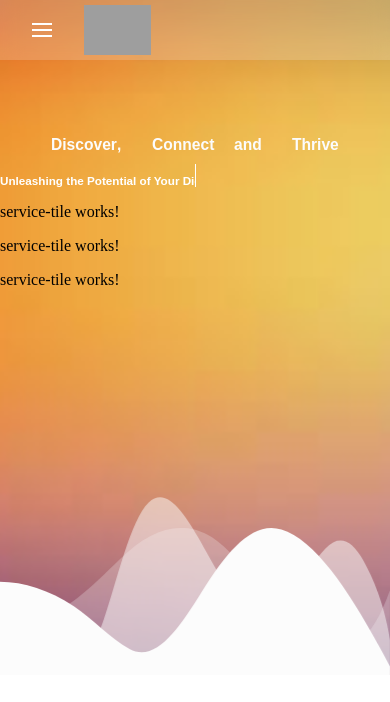
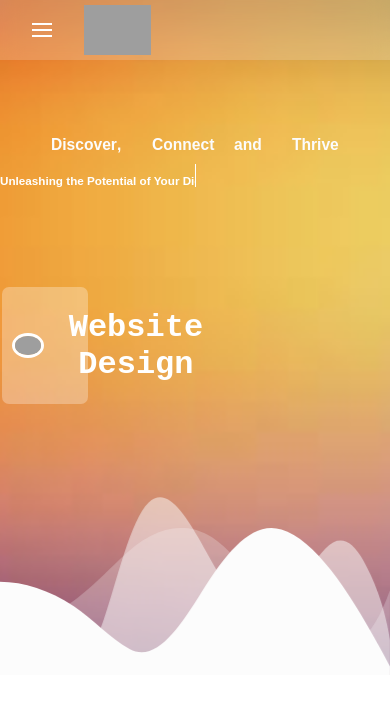
Before and after one commit to dhingraketan/KetWeb, an Angular app: page / in a window 390 px wide. Shown: the top 702 px of the page. Built offline with nearby package versions, Linux system fonts and the light colour scheme; grey boxes are pictures that could not be loaded.

Commit message:
Service Tile Design almost done, need to make responsive and dynamic

```diff
--- a/src/app/introwave/introwave.component.html
+++ b/src/app/introwave/introwave.component.html
@@ -9,9 +9,7 @@
   </div>
   <h2 id="subheading">Unleashing the Potential of Your Digital Journey</h2>
   <div class="service-tiles">
-    <app-service-tile class="tile"></app-service-tile>
-    <app-service-tile class="tile"></app-service-tile>
-    <app-service-tile class="tile"></app-service-tile>
+    <app-service-tile></app-service-tile>
   </div>
   <div class="custom-shape-divider-bottom-1687592347">
     <svg data-name="Layer 1" xmlns="http://www.w3.org/2000/svg" viewBox="0 0 1200 120" preserveAspectRatio="none">
--- a/src/app/navbar/navbar.component.css
+++ b/src/app/navbar/navbar.component.css
@@ -14,7 +14,7 @@ body {
 }
 
 .logo {
-  background: none;
+  /* background: url(logo.png); */
   display: flex;
   align-items: center;
   margin-right: auto;
--- a/src/app/service-tile/service-tile.component.css
+++ b/src/app/service-tile/service-tile.component.css
@@ -1,9 +1,34 @@
-/* .service-tiles{
-  width: 100%;
-
-} */
-
-.tile{
-  max-width: 200px;
+div{
+  margin-top: 100px;
+  margin-left: 0.5%;
+  background-image: none;
+  width :22%;
+  background-color: rgba(255, 255, 255, 0.288);
+  border-radius: 7px;
+  display: flex;
+  align-items: center;
 
 }
+
+.logo{
+  width: 30%;
+  border-color: rgb(255, 255, 255);
+  border-style: solid;
+  border-radius: 50%;
+  margin: 5px;
+  margin-left: 10px;
+  object-fit: contain;
+  object-position: center;
+
+}
+
+.heading{
+  margin-left: 20px;
+  font-size: 200%;
+  align-self: center;
+  vertical-align: middle;
+  font-family: 'Courier New', Courier, monospace;
+  font-weight: bolder;
+  color: rgb(255, 255, 255);
+  text-align: center;
+}
--- a/src/app/service-tile/service-tile.component.html
+++ b/src/app/service-tile/service-tile.component.html
@@ -1 +1,4 @@
-<p>service-tile works!</p>
+<div>
+  <img class="logo" src="webDesign.png"/>
+  <h1 class="heading">Website Design</h1>
+</div>
--- a/src/app/service-tile/service-tile.component.ts
+++ b/src/app/service-tile/service-tile.component.ts
@@ -6,5 +6,4 @@ import { Component } from '@angular/core';
   styleUrls: ['./service-tile.component.css']
 })
 export class ServiceTileComponent {
-
 }
```
Also changed, not shown: src/app/service-tile/webDesign.png (added).
